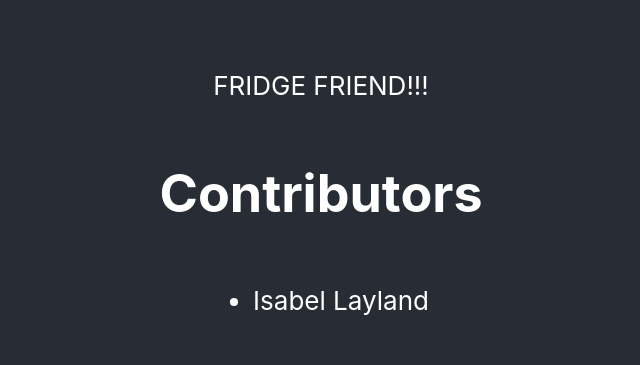
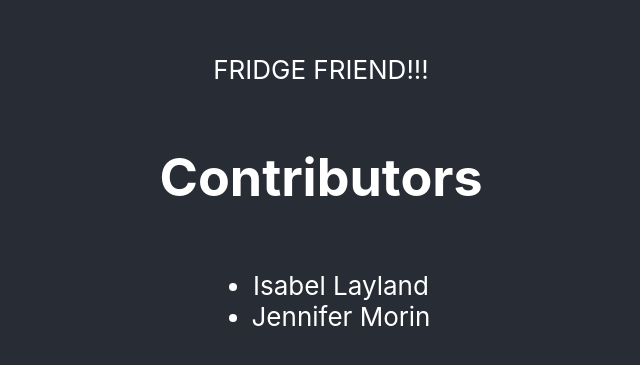
Before and after one commit to COS420-S2025/TeamD, a React (Create React App) app in the folder cos420-fridgefriend/: page / in a window 1280 px wide. Shown: the part 207-572 px from the top of the page, without its empty margins (319-959 px from the left). Built offline with nearby package versions, Linux system fonts and the light colour scheme.

Commit message:
Jennys commit to the app

```diff
--- a/cos420-fridgefriend/src/App.tsx
+++ b/cos420-fridgefriend/src/App.tsx
@@ -14,6 +14,9 @@ function App() {
           <li>
             Isabel Layland
           </li>
+          <li>
+            Jennifer Morin
+          </li>
         </ul>
       </header>
     </div>
```
